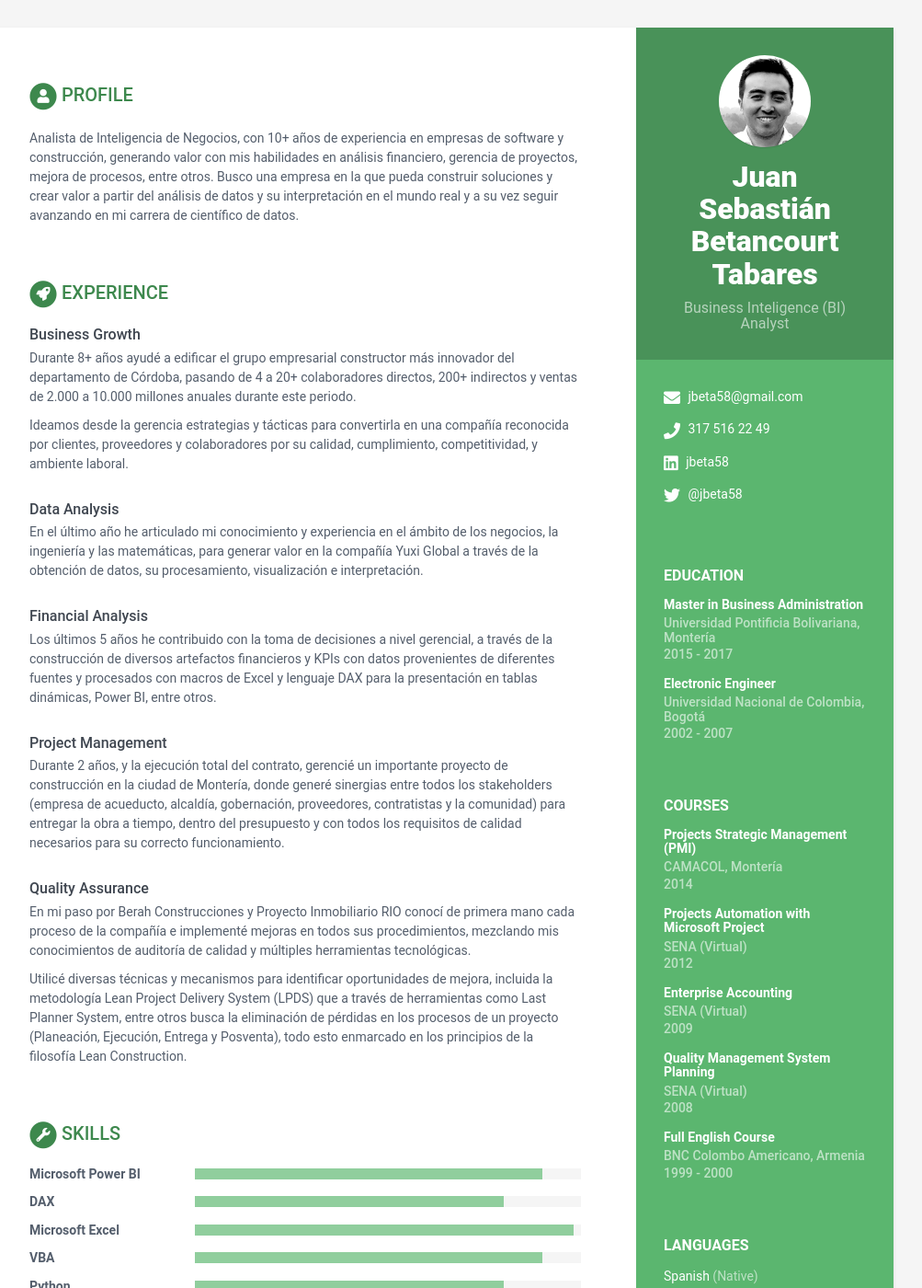
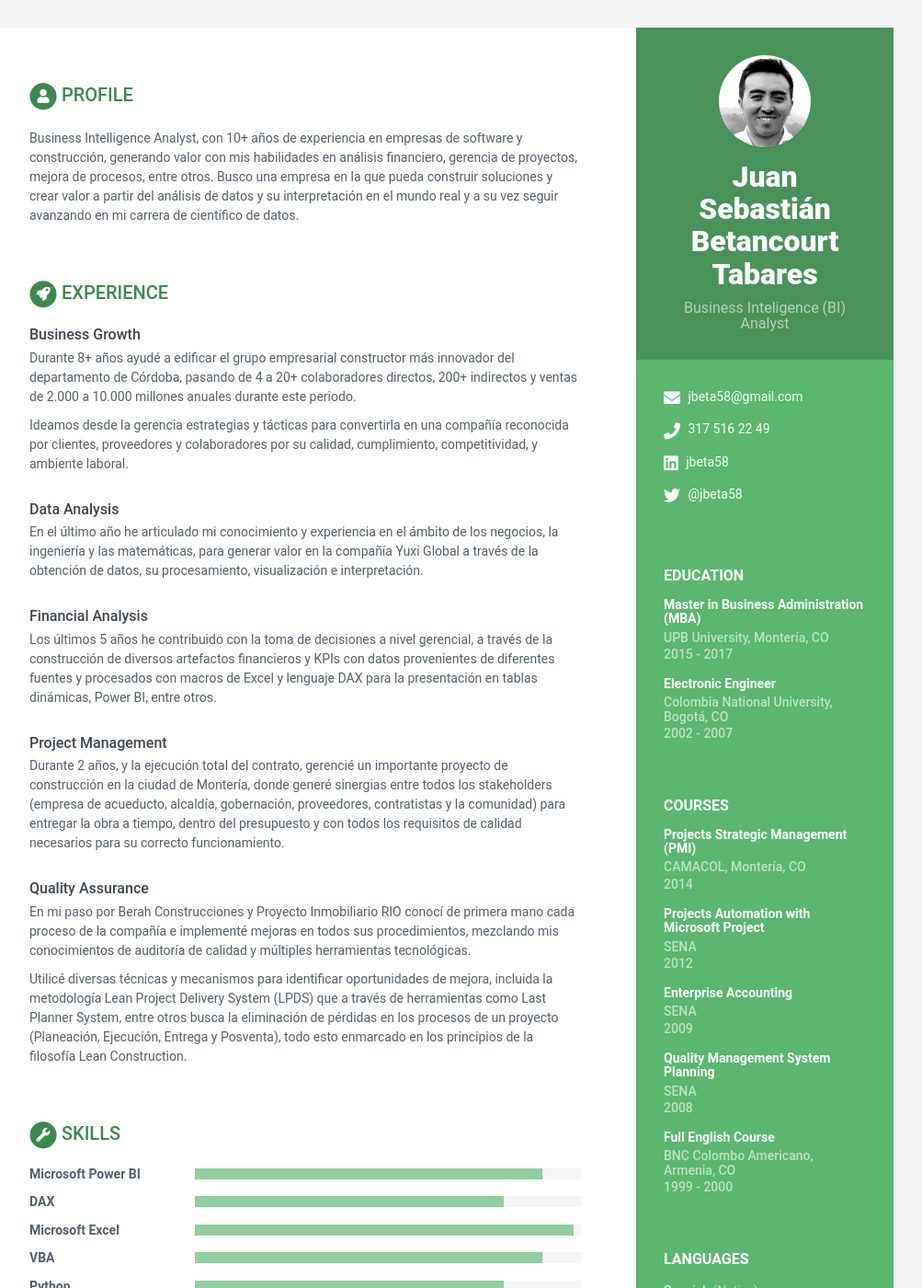
Before and after one commit to jbeta58/resume-en, a Jekyll site: the page built from index.html, in a window 1280 px wide and 1400 px high. Shown: the whole window at 92% size, without its empty margins (168-1171 px from the left). Built offline with Jekyll 4.4.1, drawn with Linux system fonts in a browser that asks for light colours; some of the changed text lies outside the part shown.

Commit message:
Update data.yml

```diff
--- a/_data/data.yml
+++ b/_data/data.yml
@@ -48,7 +48,7 @@
       - item: Soccer
         link:
 
-      - item: Travel
+      - item: Traveling
         link:
 
 
@@ -57,7 +57,7 @@
     title: Profile
     summary: |
 
-      Analista de Inteligencia de Negocios, con 10+ años de experiencia en empresas de
+      Business Intelligence Analyst, con 10+ años de experiencia en empresas de
       software y construcción, generando valor con mis habilidades en análisis financiero,
       gerencia de proyectos, mejora de procesos, entre otros. Busco una empresa en la que pueda construir
       soluciones y crear valor a partir del análisis de datos y su interpretación en el mundo real y a su vez
@@ -134,8 +134,8 @@
 #          - Bullet point
 
     - role: Business Manager
-      time: Junio 2018 - Presente
-      company: Yuxi Global S.A.S., Armenia
+      time: June 2018 - Actual
+      company: Yuxi Global S.A.S., Armenia, CO
       details: |
            - Diseño informes mensuales en Power BI con KPIs que representan la gestión de 100+ colaboradores y
            ventas de 5+ millones de dólares anuales, a partir de diversas fuentes de información (bases de datos y
@@ -151,16 +151,16 @@
 #           -
 
     - role: Freelancer
-      time: Mayo 2017 - Mayo 2018
-      company: Independiente, Armenia
+      time: May 2017 - May 2018
+      company: Self-Employed, Armenia, CO
       details: |
            - Asesoré a 10+ empresas e independientes en el mejoramiento de procedimientos empresariales y
            la elaboración oportuna de informes financieros para la toma de decisiones en pro de la generación
            de valor.
 
-    - role: Subgerente Administrativo y Financiero
-      time: Septiembre 2015 - Marzo 2017
-      company: Proyecto Inmobiliario RIO S.A.S., Montería
+    - role: Financial & Administrative Sub-Manager
+      time: September 2015 - March 2017
+      company: Proyecto Inmobiliario RIO S.A.S., Montería, CO
       details: |
            - Desarrollé informes automatizados con VBA y tablas dinámicas en Excel, para la toma de decisiones
            financieras en tiempo real, a partir de la base de datos del software contable de 10.000+ registros
@@ -176,41 +176,41 @@
            los reprocesos y los retrasos de obra, mejorando así la eficiencia en la construcción del edificio.
 
     - role: Project Manager
-      time: Septiembre 2011 - Enero 2014
-      company: Unión Temporal Eléctricos, Montería
+      time: September 2011 - January 2014
+      company: Unión Temporal Eléctricos, Montería, CO
       details: |
            - Gerencié la construcción de la Estación de Bombeo de Aguas Residuales Paraíso, por un valor
            total de 2.500+ millones de pesos, teniendo bajo mi cargo a 30+ colaboradores directos e indirectos,
            cumpliendo el presupuesto, cronograma y alcance, para el beneficio de más de 80 mil personas de la
            ciudad.
 
-    - role: Subgerente Administrativo y de Calidad
-      time: Febrero 2009 - Agosto 2015
-      company: Berah Construcciones S.A.S., Montería
+    - role: Administrative Sub-Manager
+      time: February 2009 - August 2015
+      company: Berah Construcciones S.A.S., Montería, CO
       details: |
            - Caractericé, documenté e implementé 20+ procedimientos de los procesos Estratégicos, Misionales
            y de Apoyo, que permitió la reducción de reprocesos y aumentó la eficiencia operativa de la
            empresa.
 
-    - role: Supervisor de Instalaciones Eléctricas y Domótica
-      time: Febrero 2009 - Agosto 2015
-      company: Berah Construcciones S.A.S., Montería
+    - role: Electric & Automation Supervisor
+      time: February 2009 - August 2015
+      company: Berah Construcciones S.A.S., Montería, CO
       details: |
            - Supervisé las instalaciones en 40+ apartamentos ubicados en dos edificios de alta gama en el
            sector más exclusivo de la ciudad, estableciendo procedimientos de inspección eficientes para el
            cumplimiento de los tiempos de entrega.
 
-    - role: Ingeniero Residente
-      time: Enero 2008 - Junio 2008
-      company: Edgar Francisco Gómez, Bogotá
+    - role: Resident Engineer
+      time: January 2008 - June 2008
+      company: Edgar Francisco Gómez, Bogotá, CO
       details: |
            - Diseñé e implementé un sistema de control automático para riego de cultivos de flores de invernaderos
            del SENA y CENIFLORES, logrando así el máximo aprovechamiento en la recirculación de nutrientes.
 
 
 education:
-    - degree: Master in Business Administration
-      university: Universidad Pontificia Bolivariana, Montería
+    - degree: Master in Business Administration (MBA)
+      university: UPB University, Montería, CO
       time: 2015 - 2017
       details: |
          Finance Emphasis
@@ -224,7 +224,7 @@
 #          - Bullet point
 
     - degree: Electronic Engineer
-      university: Universidad Nacional de Colombia, Bogotá
+      university: Colombia National University, Bogotá, CO
       time: 2002 - 2007
       details: |
 
@@ -232,27 +232,27 @@
 
 courses:
     - degree: Projects Strategic Management (PMI)
-      university: CAMACOL, Montería
+      university: CAMACOL, Montería, CO
       time: 2014
       details: |
 
     - degree: Projects Automation with Microsoft Project
-      university: SENA (Virtual)
+      university: SENA
       time: 2012
       details: |
 
     - degree: Enterprise Accounting
-      university: SENA (Virtual)
+      university: SENA
       time: 2009
       details: |
 
     - degree: Quality Management System Planning
-      university: SENA (Virtual)
+      university: SENA
       time: 2008
       details: |
 
     - degree: Full English Course
-      university: BNC Colombo Americano, Armenia
+      university: BNC Colombo Americano, Armenia, CO
       time: 1999 - 2000
       details: |
 
@@ -358,22 +358,22 @@
 
 references:
     - name: María Fernanda Llano Gaviria
-      company: Yuxi Global S.A.S., Medellín
+      company: Yuxi Global S.A.S., Medellín, CO
       phone: 313 787 4526
       mail: maria.llano@yuxiglobal.com
 
     - name: Humberto Carlos Ramos Vergara
-      company: Proyecto Inmobiliario RIO S.A.S. | Berah Construcciones S.A.S., Montería
+      company: Proyecto Inmobiliario RIO S.A.S. | Berah Construcciones S.A.S., Montería, CO
       phone: 317 668 37 52
       mail: humbertocrv@hotmail.com
 
     - name: Fabio Echeverría Carrascal
-      company: Unión Temporal Eléctricos, Montería
+      company: Unión Temporal Eléctricos, Montería, CO
       phone: (4) 781 40 20
       mail:
 
     - name: Edgar Francisco Gómez Acero
-      company: Universidad Nacional de Colombia, Bogotá
+      company: Universidad Nacional de Colombia, Bogotá, CO
       phone: 313 251 67 68
       mail:
 
```
